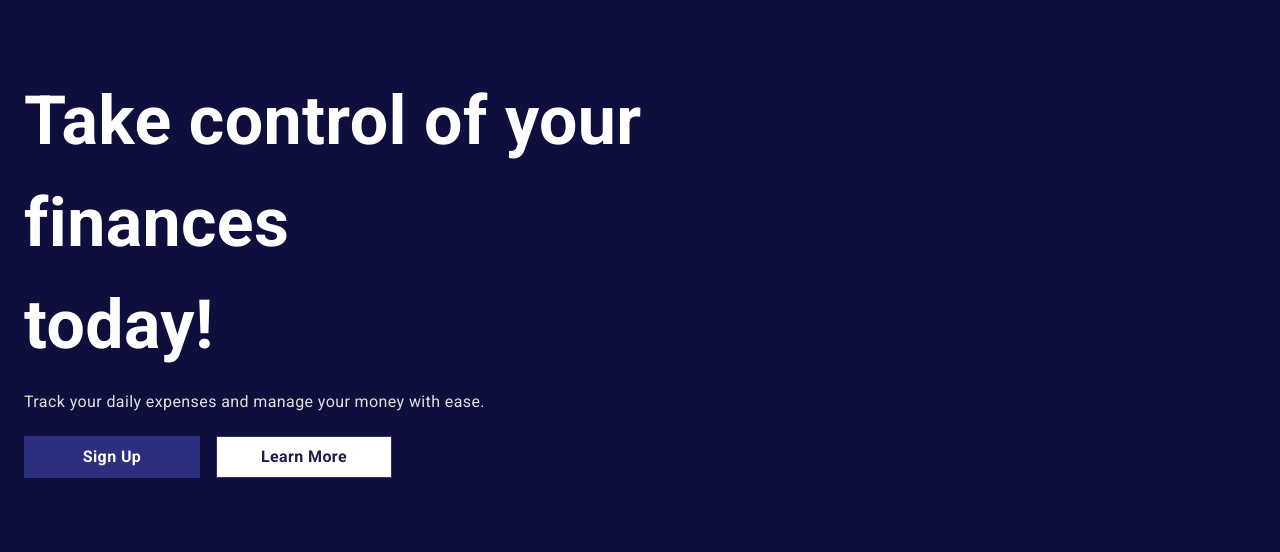
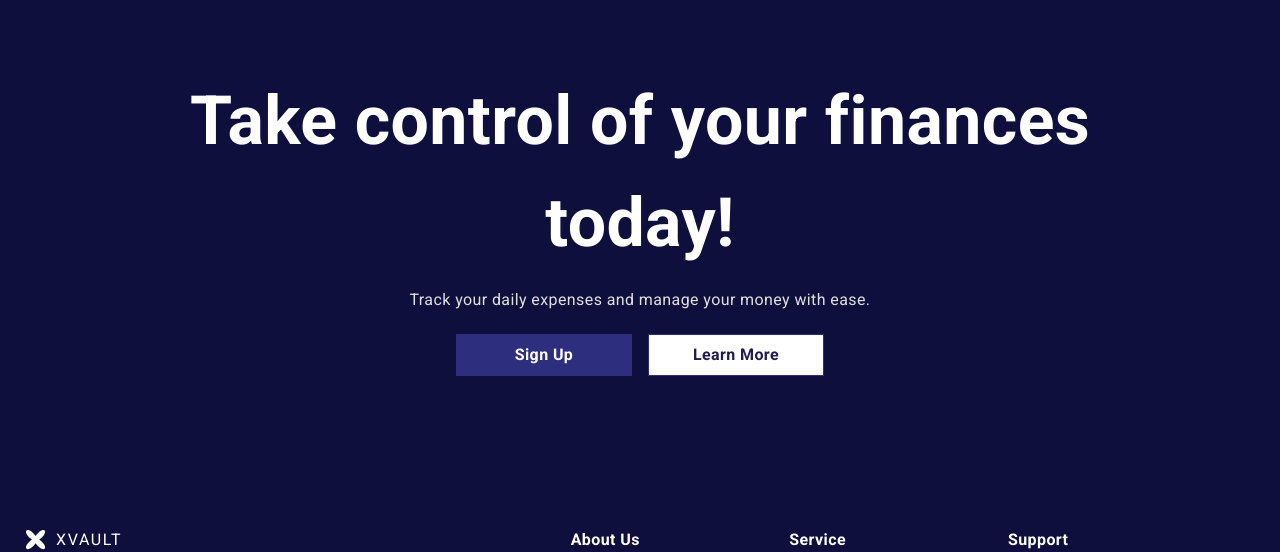
Before and after one commit to jasonhew98/xvault-web, a Vue app: page / in a window 1280 px wide. Shown: the part 138-690 px from the top of the page. Built offline with nearby package versions, Linux system fonts and the light colour scheme; no server answers.

Commit message:
Update style

```diff
--- a/src/features/Landing/LandingIndexPage.vue
+++ b/src/features/Landing/LandingIndexPage.vue
@@ -5,10 +5,10 @@
             <div class="section-hero py-16">
                 <div class="container md:pb-4 mx-auto pt-14 px-6">
                     <div class="grid lg:grid-cols-12 grid-cols-1 md:gap-x-20 md:gap-y-16">
-                        <div ref="home" class="md:col-span-7 lg:order-none col-span-12 pb-4 order-2">
+                        <div ref="home" class="lg:col-span-12 md:text-center md:col-span-7 lg:order-none col-span-12 pb-4 order-2">
                             <h1 class="landing__title">Take control of your finances <br>today!</h1>
                             <div class="landing__caption">Track your daily expenses and manage your money with ease.</div>
-                            <div class="landing__actions">
+                            <div class="landing__actions md:justify-center">
                                 <div class="landing__button button button--primary button--medium" @click="launchApp">Sign Up</div>
                                 <div class="landing__button button button--secondary button--medium">Learn More</div>
                             </div>
```
Also changed, not shown: stylelint.config.js (deleted, +0 -12 lines).
